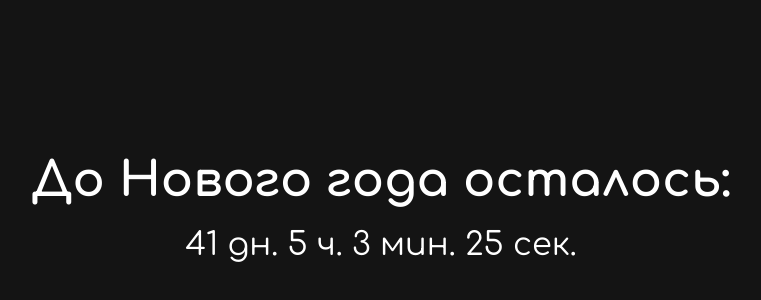
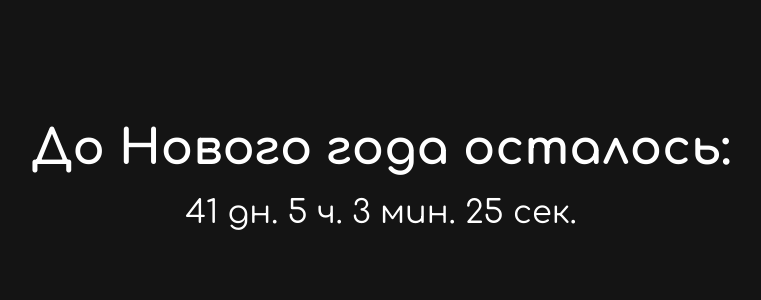
Before and after one commit to 19278424/19278424.github.io, a plain HTML site: page index.html in a window 1280 px wide. Shown: the part 192-492 px from the top of the page, without its empty margins (259-1020 px from the left). Drawn offline with Linux system fonts and the light colour scheme.

Commit message:
Add files via upload

```diff
--- a/index.html
+++ b/index.html
@@ -17,8 +17,9 @@
             display: flex;
             justify-content: center;
             align-items: center;
-            height: 100vh;
-            margin: 0;
+            /* height: 100vh; */
+            margin-top: 22.5%;
+            /* margin: 0; */
             background-color: rgb(20, 20, 20);
             color: #fff;
             text-align: center;
```
